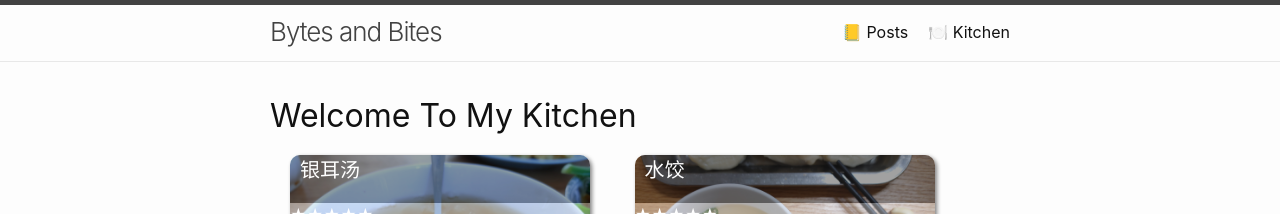
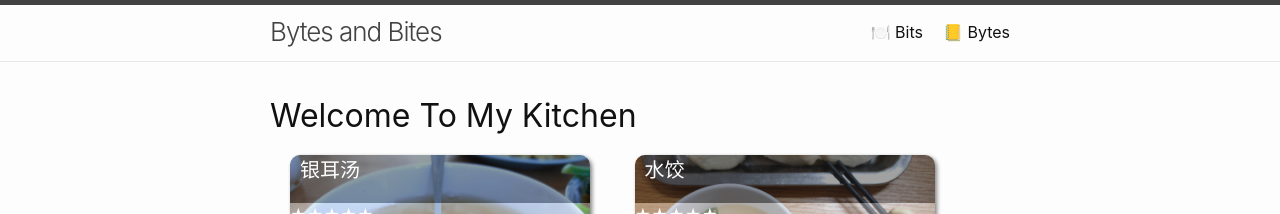
Before and after one commit to xiaokli/xiaokli.github.io, a Jekyll site: the page built from bits.html, in a window 1280 px wide. Shown: the top 214 px of the page. Built offline with Jekyll 4.4.1, drawn with Linux system fonts in a browser that asks for light colours.

Commit message:
rename collections

```diff
--- a/recipes.html
+++ b/bits.html
@@ -1,7 +1,7 @@
 ---
 layout: default
-title: 🍽️ Kitchen
-permalink: /recipes/
+title: 🍽️ Bits
+permalink: /bits/
 ---
 
 <div class="home">
--- /dev/null
+++ b/bytes.markdown
@@ -0,0 +1,5 @@
+---
+layout: posts
+title: 📒 Bytes
+permalink: /bytes/
+---
--- a/posts.markdown
+++ /dev/null
@@ -1,5 +0,0 @@
----
-layout: posts
-title: 📒 Posts
-permalink: /posts/
----
```
